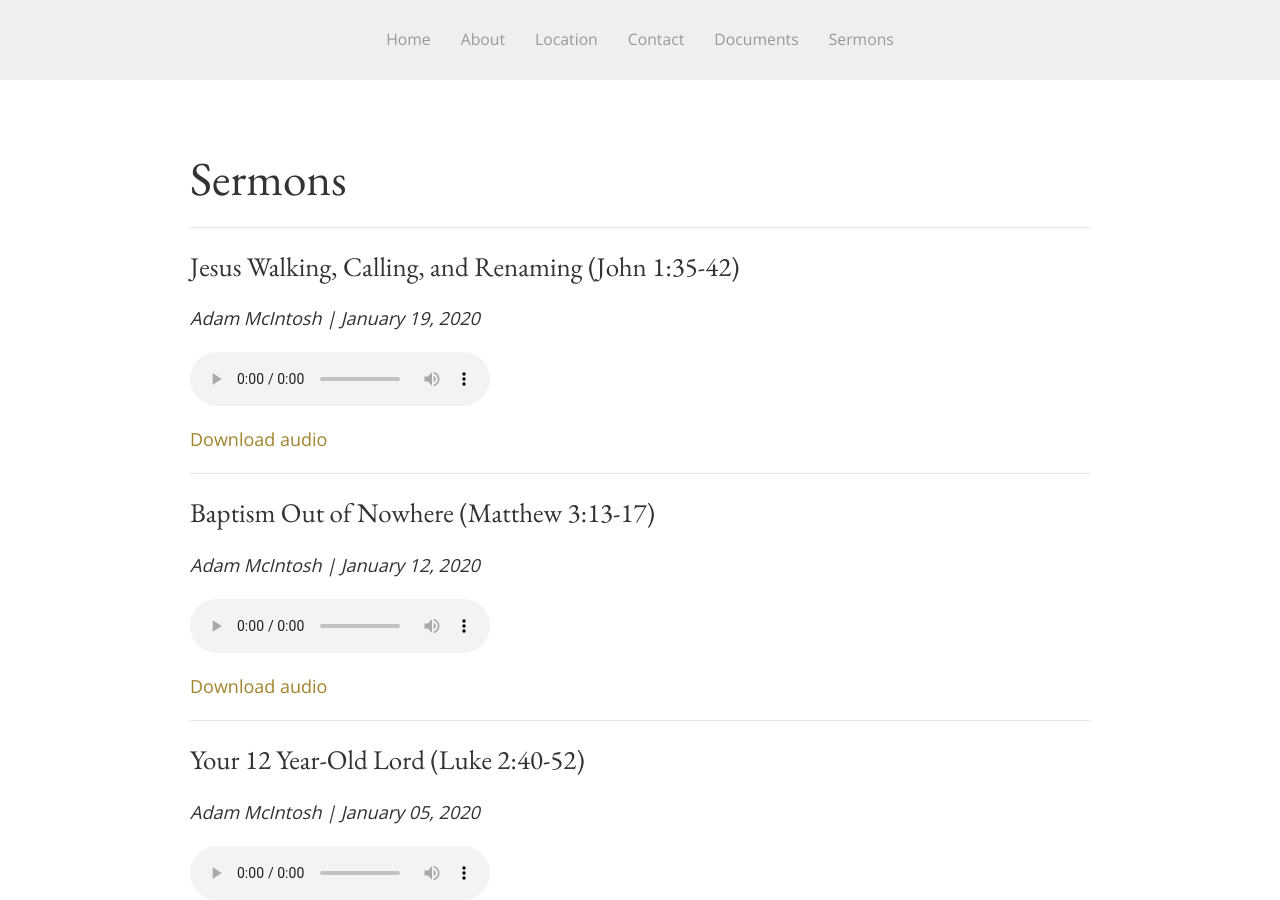
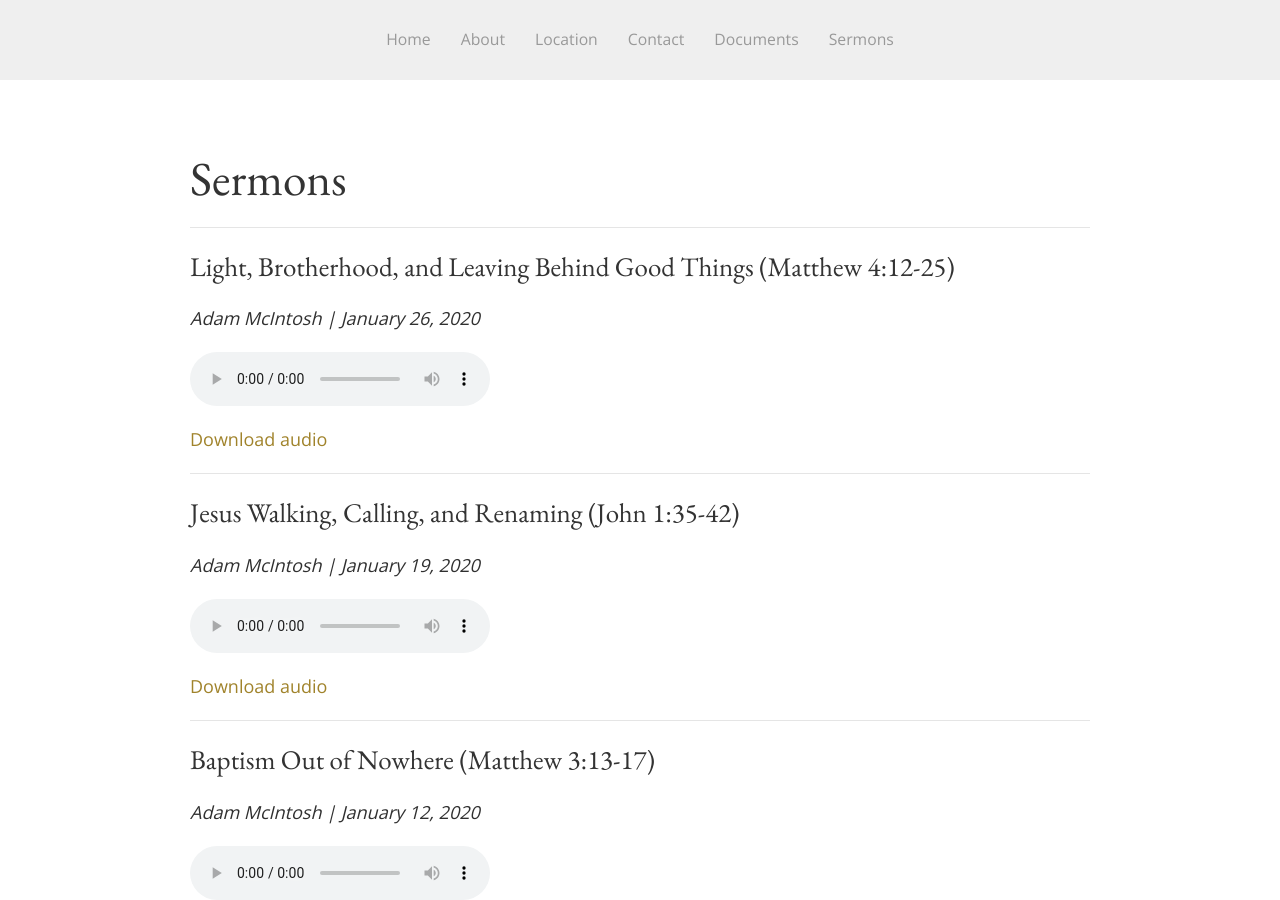
Before and after one commit to SaintDavidsChurch/website, a Jekyll site: the page built from sermons.html, in a window 1280 px wide and 900 px high. Built offline with Jekyll 4.4.1, drawn with Linux system fonts in a browser that asks for light colours.

Commit message:
Updated by InferCMS

```diff
--- a/_data/sermons.yml
+++ b/_data/sermons.yml
@@ -38,3 +38,7 @@
   date: '2020-01-19'
   preacher: Adam McIntosh
   audio_file: https://saintdavids.church/assets/sermons/Adam-McIntosh_Jan19-2020_John1.35-42.mp3
+- title: Light, Brotherhood, and Leaving Behind Good Things (Matthew 4:12-25)
+  date: '2020-01-26'
+  preacher: Adam McIntosh
+  audio_file: https://saintdavids.church/assets/sermons/Adam-McIntosh_Jan26-2020_Matt4.12-25.mp3
```
